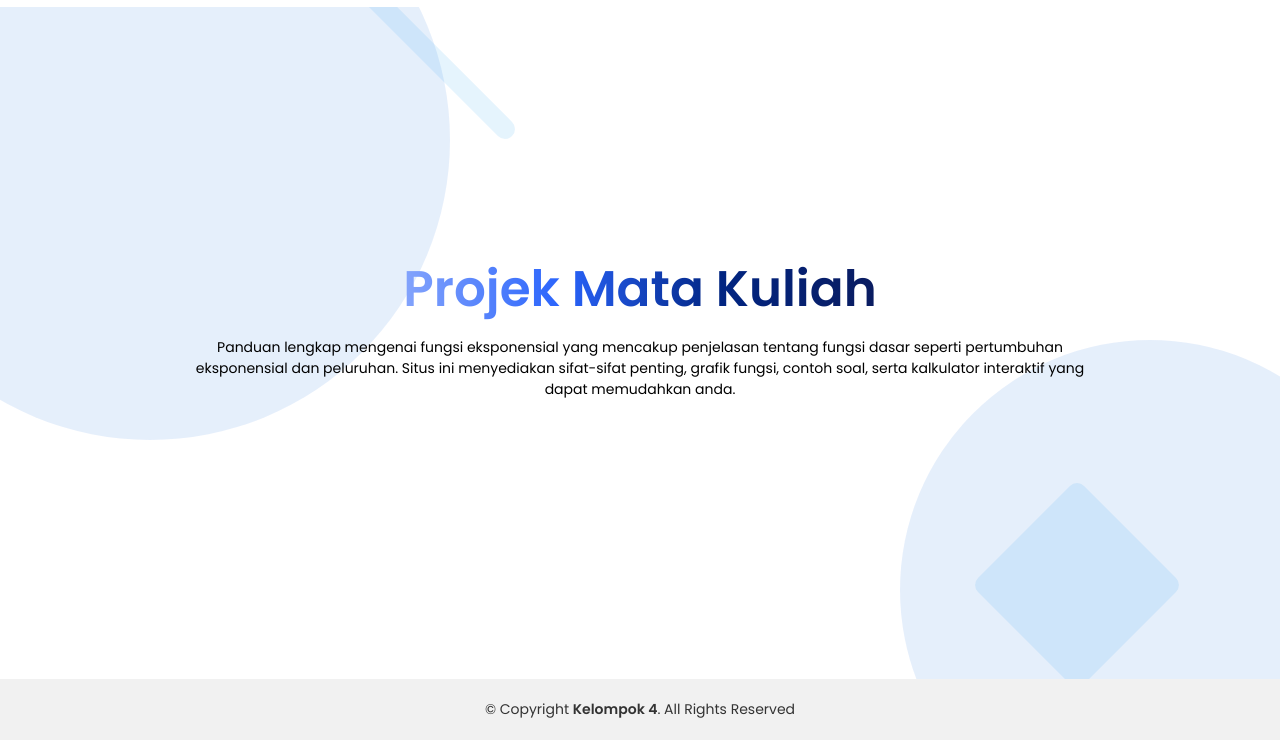
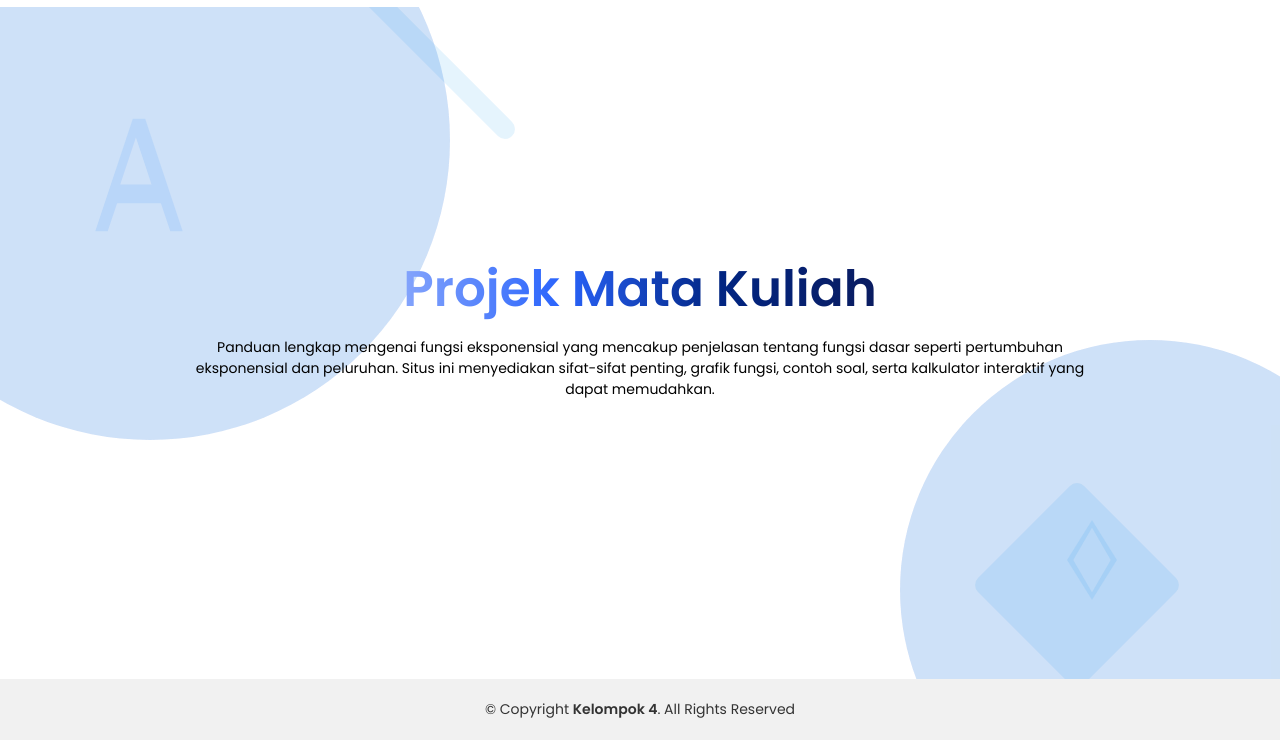
Before and after one commit to RistinAndini78/eksponensial-kalkulus, a plain HTML site: page index.html in a window 1280 px wide. Shown: the part 60-800 px from the top of the page. Drawn offline with nearby package versions, Linux system fonts and the light colour scheme.

Commit message:
Initial commit

```diff
--- a/index.html
+++ b/index.html
@@ -137,6 +137,16 @@
     <div class="background-decorations"></div>
     <div class="additional-decorations"></div>
 
+    <div class="background-decorations">
+        <!-- Tambahan SVG simbol matematika -->
+        <svg xmlns="http://www.w3.org/2000/svg" viewBox="0 0 24 24" style="position: absolute; width: 150px; height: 150px; top: 20%; left: 5%; fill: rgba(0, 123, 255, 0.1);">
+            <path d="M5 21l6-18h2l6 18h-2l-1.5-4.5h-7l-1.5 4.5h-2zm6.5-15l-2.5 7.5h5l-2.5-7.5z"/>
+        </svg>
+        <svg xmlns="http://www.w3.org/2000/svg" viewBox="0 0 24 24" style="position: absolute; width: 120px; height: 120px; top: 70%; right: 10%; fill: rgba(0, 145, 234, 0.1);">
+            <path d="M7 12l5 8 5-8-5-8-5 8zm5-6.47l3.74 6.47-3.74 6.47-3.74-6.47 3.74-6.47z"/>
+        </svg>
+    </div>
+
     <nav class="navbar">
         <div class="logo-container">
             <img src="logo/ekspo.png" alt="Logo" width="30" height="30">
@@ -167,7 +177,7 @@
     <section id="content" class="content-section" style="height: 100vh; display: flex; flex-direction: column; justify-content: center; align-items: center;">
         <div id="simpleUsage" class="typing typing-gradient"></div>
         <p>
-            Panduan lengkap mengenai fungsi eksponensial yang mencakup penjelasan tentang fungsi dasar seperti pertumbuhan eksponensial dan peluruhan. Situs ini menyediakan sifat-sifat penting, grafik fungsi, contoh soal, serta kalkulator interaktif yang dapat memudahkan anda.
+            Panduan lengkap mengenai fungsi eksponensial yang mencakup penjelasan tentang fungsi dasar seperti pertumbuhan eksponensial dan peluruhan. Situs ini menyediakan sifat-sifat penting, grafik fungsi, contoh soal, serta kalkulator interaktif yang dapat memudahkan.
         </p>
     </section>
 
```
Also changed, not shown: kalkulator.html (+2 -1 lines).
